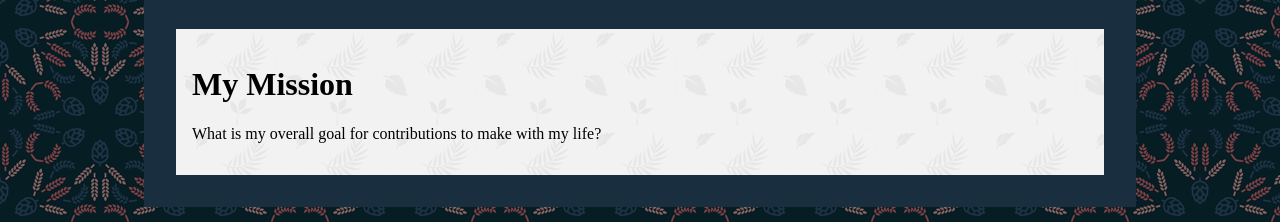
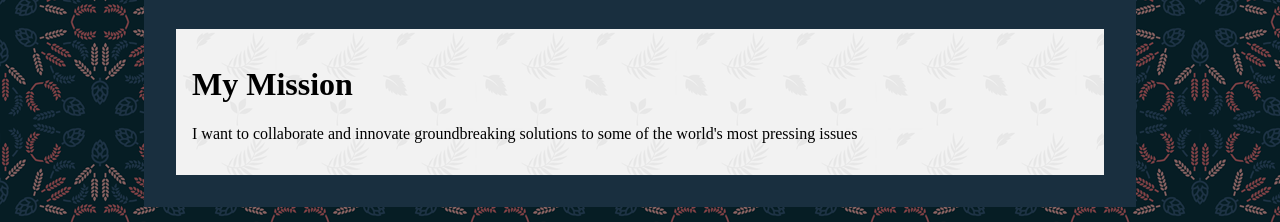
Before and after one commit to DimiGod/DimiGod.github.io, a plain HTML site: page index.html in a window 1280 px wide. Shown: the part 578-800 px from the top of the page. Drawn offline with Linux system fonts and the light colour scheme.

Commit message:
made last minute revisions to the my mission section

```diff
--- a/index.html
+++ b/index.html
@@ -42,7 +42,7 @@
 
         <footer>
             <h1>My Mission</h1>
-            <p>What is my overall goal for contributions to make with my life?</p>
+            <p>I want to collaborate and innovate groundbreaking solutions to some of the world's most pressing issues</p>
         </footer>
     </div>
 </body>
```
